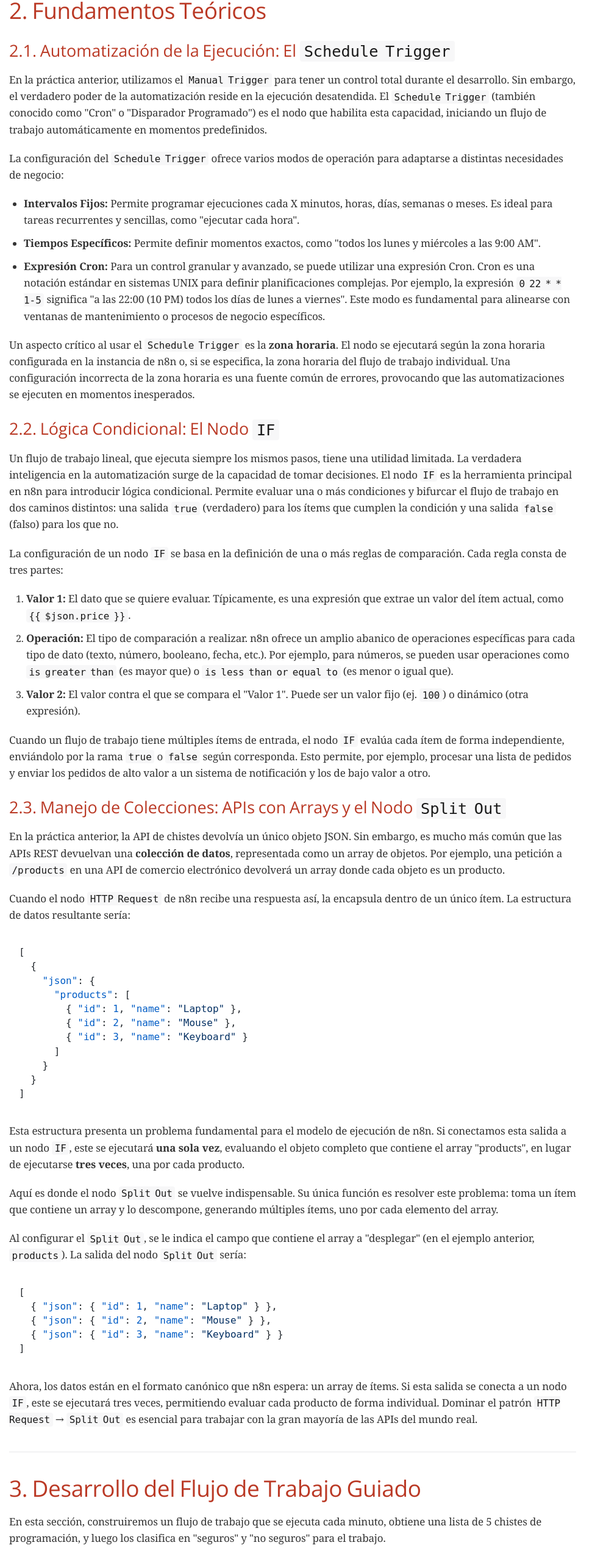
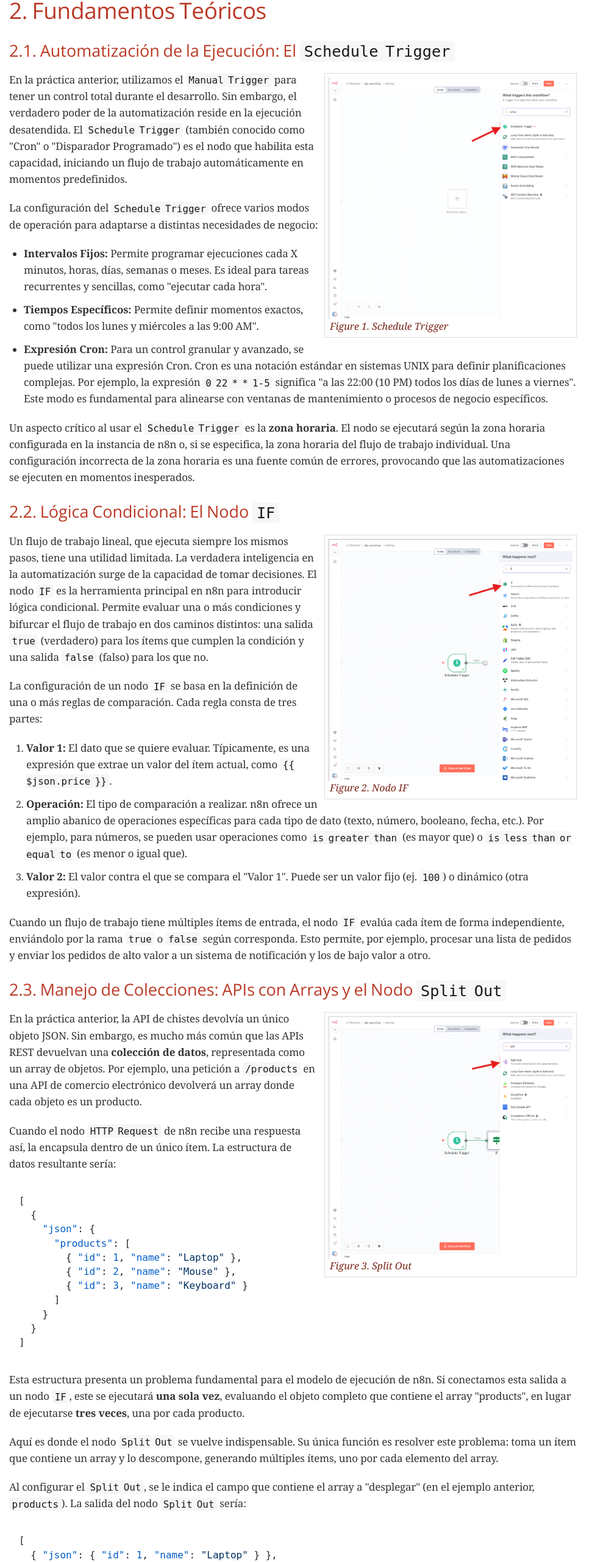
Before and after one commit to ualitsi/n8n-002, a plain HTML site: page index.html in a window 1280 px wide. Shown: the part 1219-3781 px from the top of the page at 61% size, without its empty margins (0-994 px from the left). Drawn offline with nearby package versions, Linux system fonts and the light colour scheme; a web font is replaced by a local one.

Commit message:
Añadidas imágenes

```diff
--- a/index.html
+++ b/index.html
@@ -533,6 +533,12 @@ body.book #toc,body.book #preamble,body.book h1.sect0,body.book .sect1>h2{page-b
 <div class="sectionbody">
 <div class="sect2">
 <h3 id="_automatización_de_la_ejecución_el_schedule_trigger">2.1. Automatización de la Ejecución: El <code>Schedule Trigger</code></h3>
+<div class="imageblock right text-center thumb">
+<div class="content">
+<a class="image" href="https://docs.n8n.io/integrations/builtin/core-nodes/n8n-nodes-base.scheduletrigger/"><img src="./images/1.png" alt="Schedule Trigger" width="400"></a>
+</div>
+<div class="title">Figure 1. Schedule Trigger</div>
+</div>
 <div class="paragraph">
 <p>En la práctica anterior, utilizamos el <code>Manual Trigger</code> para tener un control total durante el desarrollo. Sin embargo, el verdadero poder de la automatización reside en la ejecución desatendida. El <code>Schedule Trigger</code> (también conocido como "Cron" o "Disparador Programado") es el nodo que habilita esta capacidad, iniciando un flujo de trabajo automáticamente en momentos predefinidos.</p>
 </div>
@@ -558,6 +564,12 @@ body.book #toc,body.book #preamble,body.book h1.sect0,body.book .sect1>h2{page-b
 </div>
 <div class="sect2">
 <h3 id="_lógica_condicional_el_nodo_if">2.2. Lógica Condicional: El Nodo <code>IF</code></h3>
+<div class="imageblock right text-center thumb">
+<div class="content">
+<a class="image" href="https://docs.n8n.io/integrations/builtin/core-nodes/n8n-nodes-base.if/"><img src="./images/2.png" alt="Nodo IF" width="400"></a>
+</div>
+<div class="title">Figure 2. Nodo IF</div>
+</div>
 <div class="paragraph">
 <p>Un flujo de trabajo lineal, que ejecuta siempre los mismos pasos, tiene una utilidad limitada. La verdadera inteligencia en la automatización surge de la capacidad de tomar decisiones. El nodo <code>IF</code> es la herramienta principal en n8n para introducir lógica condicional. Permite evaluar una o más condiciones y bifurcar el flujo de trabajo en dos caminos distintos: una salida <code>true</code> (verdadero) para los ítems que cumplen la condición y una salida <code>false</code> (falso) para los que no.</p>
 </div>
@@ -583,6 +595,12 @@ body.book #toc,body.book #preamble,body.book h1.sect0,body.book .sect1>h2{page-b
 </div>
 <div class="sect2">
 <h3 id="_manejo_de_colecciones_apis_con_arrays_y_el_nodo_split_out">2.3. Manejo de Colecciones: APIs con Arrays y el Nodo <code>Split Out</code></h3>
+<div class="imageblock right text-center thumb">
+<div class="content">
+<a class="image" href="https://docs.n8n.io/integrations/builtin/core-nodes/n8n-nodes-base.splitout/"><img src="./images/3.png" alt="Split Out" width="400"></a>
+</div>
+<div class="title">Figure 3. Split Out</div>
+</div>
 <div class="paragraph">
 <p>En la práctica anterior, la API de chistes devolvía un único objeto JSON. Sin embargo, es mucho más común que las APIs REST devuelvan una <strong>colección de datos</strong>, representada como un array de objetos. Por ejemplo, una petición a <code>/products</code> en una API de comercio electrónico devolverá un array donde cada objeto es un producto.</p>
 </div>
@@ -842,6 +860,12 @@ body.book #toc,body.book #preamble,body.book h1.sect0,body.book .sect1>h2{page-b
 </li>
 </ol>
 </div>
+<div class="imageblock text-center thumb">
+<div class="content">
+<a class="image" href=""><img src="./images/4.png" alt="Workflow Final"></a>
+</div>
+<div class="title">Figure 4. Workflow Final</div>
+</div>
 </div>
 </div>
 </div>
@@ -982,7 +1006,7 @@ body.book #toc,body.book #preamble,body.book h1.sect0,body.book .sect1>h2{page-b
 </div>
 <div id="footer">
 <div id="footer-text">
-Last updated 2025-10-01 10:07:27 +0200
+Last updated 2025-10-01 10:48:35 +0200
 </div>
 </div>
 <script src="https://cdnjs.cloudflare.com/ajax/libs/highlight.js/9.18.3/highlight.min.js"></script>
```
Also changed, not shown: images/1.png (added), images/2.png (added), images/3.png (added), images/4.png (added), 1 other file.
